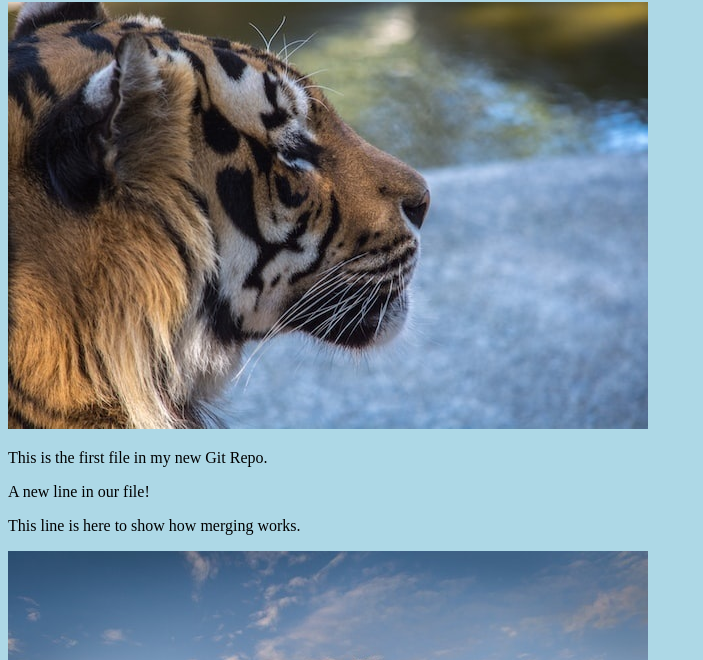
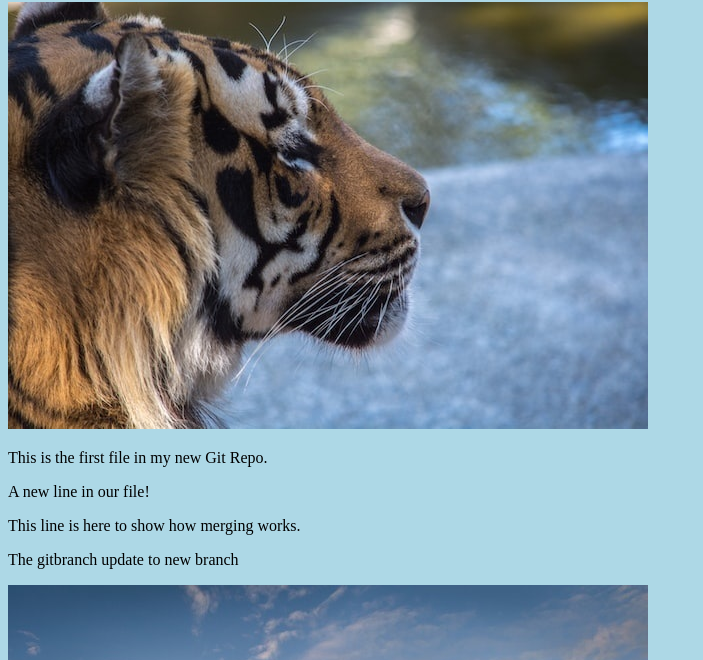
Before and after one commit to tstraughn/testGitHub, a plain HTML site: page index.html in a window 1280 px wide. Shown: the part 78-738 px from the top of the page, without its empty margins (0-703 px from the left). Drawn offline with Linux system fonts and the light colour scheme.

Commit message:
Update index.html
the update to new branch

```diff
--- a/index.html
+++ b/index.html
@@ -11,6 +11,7 @@
 <p>This is the first file in my new Git Repo.</p>
 <p>A new line in our file!</p>
 <p>This line is here to show how merging works.</p>
+<p>The gitbranch update to new branch</p>
 <div><img src="mountain.jpg" alt="Hello Git" style="width:100%;max-width:640px"></div>
 
 </body>
```
